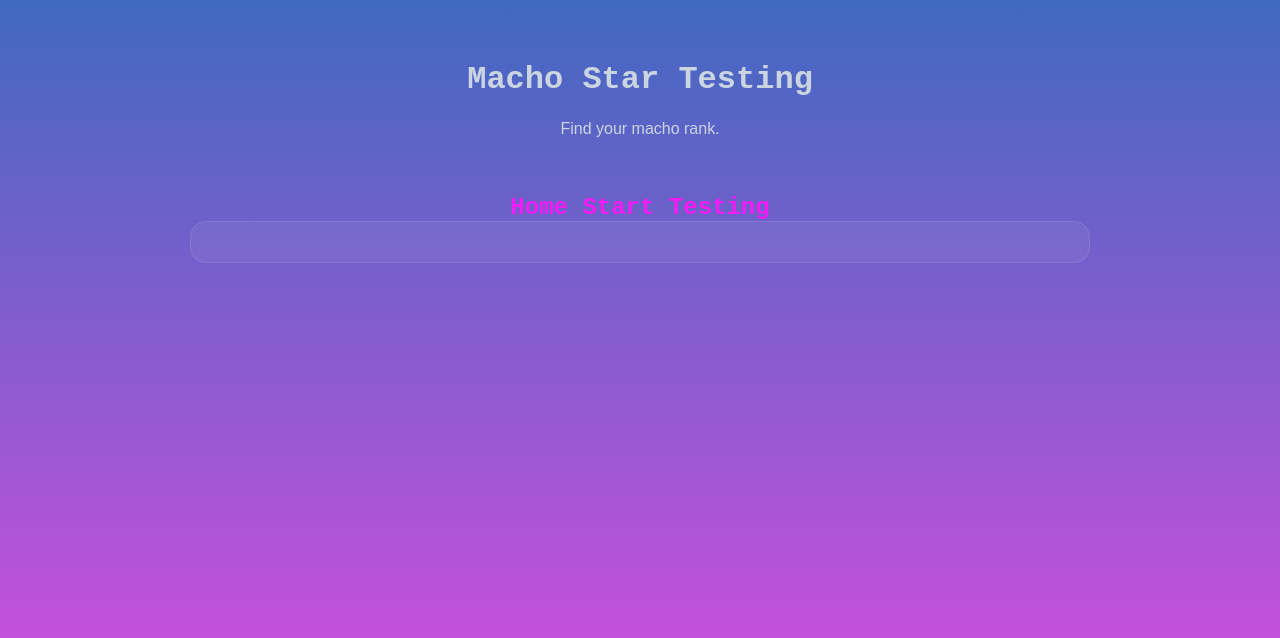
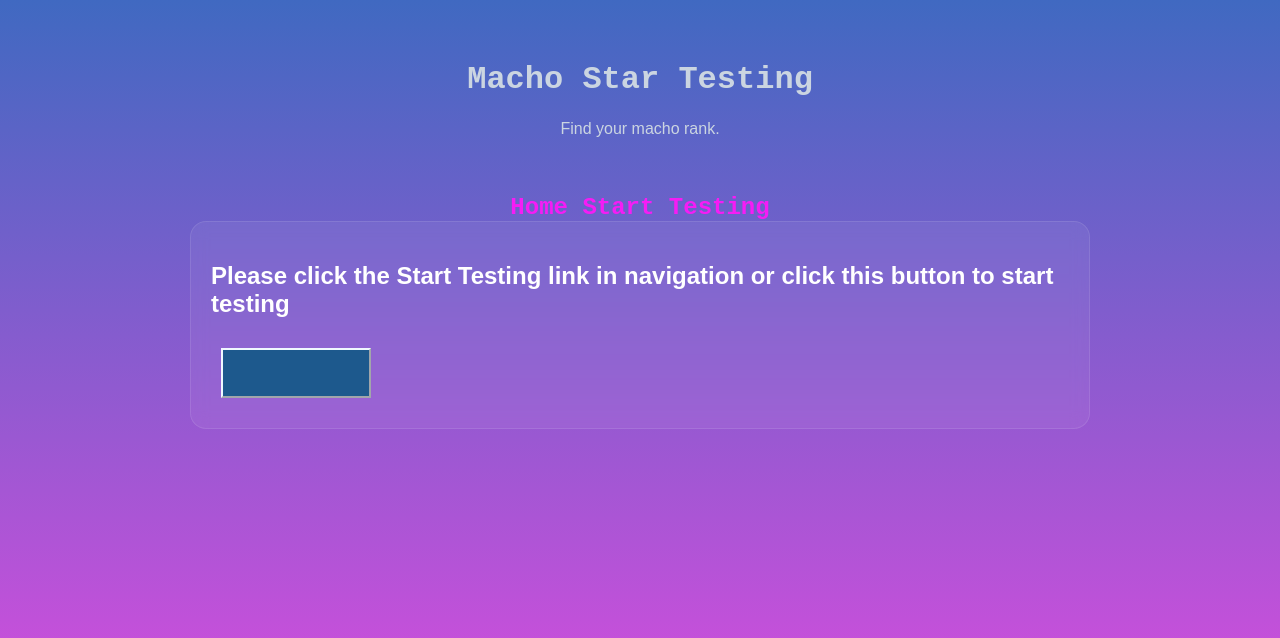
Before and after one commit to absol255/Macho-Star-Testing, a Flask app: page / in a window 1280 px wide. Shown: the top 638 px of the page. Run offline with Flask 3, Linux system fonts and the light colour scheme.

Commit message:
commisied

```diff
--- a/static/js/index.js
+++ b/static/js/index.js
@@ -0,0 +1,3 @@
+async function startTesting() {
+    window.location.href = '/test';
+}
--- a/templates/index.html
+++ b/templates/index.html
@@ -19,7 +19,8 @@
 
     <div class="container">
         <div class="card">
-
+            <h2>Please click the Start Testing link in navigation or click this button to start testing</h2>
+            <button class="button" onclick="startTesting()"></button>
         </div>
     </div>
 </body>
```
